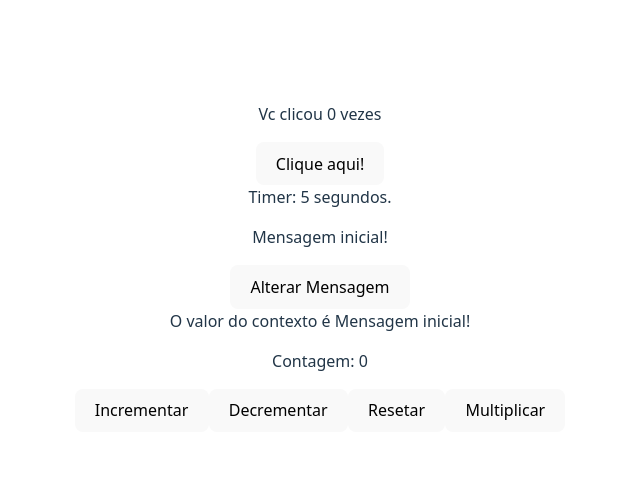
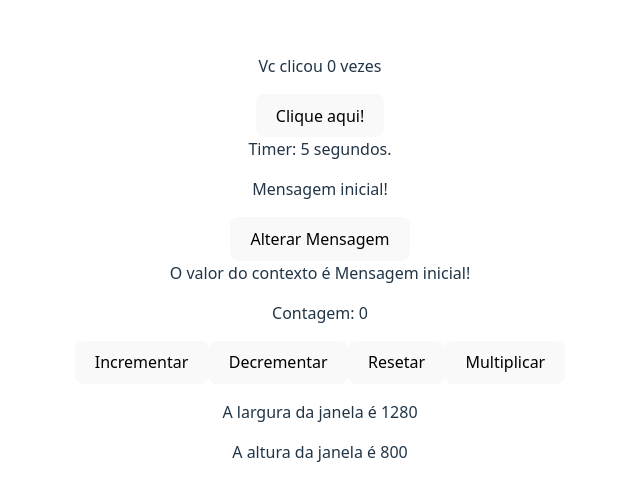
Before and after one commit to albeneto-git/app-fundamentos-react, a React (Vite) app: page / in a window 1280 px wide. Shown: the part 141-642 px from the top of the page, without its empty margins (320-960 px from the left). Built offline with nearby package versions, Linux system fonts and the light colour scheme.

Commit message:
Hook customizado

```diff
--- a/src/App.jsx
+++ b/src/App.jsx
@@ -5,6 +5,7 @@ import ComponenteFilho from './components/ComponenteFilho';
 import ValorDoContexto from './components/ValorDoContexto';
 import {MeuContextoProvider} from './contexts/MeuContexto';
 import Contador from './components/Contador';
+import DisplayWindowSize from './components/DisplayWindowSize';
 
 function App() {
   return (
@@ -21,6 +22,8 @@ function App() {
       {/** useReducer */}
       {/** utilizado em estados mais complexos */}
       <Contador />
+      {/** Hooks customizados */}
+      <DisplayWindowSize />
     </>
   );
 }
--- /dev/null
+++ b/src/components/DisplayWindowSize.jsx
@@ -0,0 +1,13 @@
+import useWindowSize from "../hooks/useWindowSize";
+
+const DisplayWindowSize = () => {
+
+    const {width, heigth} = useWindowSize();
+
+    return (<div>
+        <p>A largura da janela é {width}</p>
+        <p>A altura da janela é {heigth}</p>
+    </div>);
+}
+
+export default DisplayWindowSize;
--- /dev/null
+++ b/src/hooks/useWindowSize.js
@@ -0,0 +1,32 @@
+import { useState, useEffect } from "react";
+
+export default function useWindowsSize() {
+    const [windowSize, setWindowSize] = useState({
+        width: window.innerWidth,
+        heigth: window.innerHeight,
+    });
+
+    useEffect(() => {
+
+        function handleResize() {
+            // Função que altera os valores.
+            setWindowSize(
+                {
+                    width : window.innerWidth,
+                    heigth : window.innerHeight,
+                }
+            );
+        }
+
+        // evento que dispara a função.
+        window.addEventListener('resize', handleResize)
+
+        // executa para ter um valor inicial
+        handleResize();
+
+        // limpeza de memória
+        return () => window.removeEventListener('resize', handleResize)
+    }, []);
+
+    return windowSize;
+}
```
